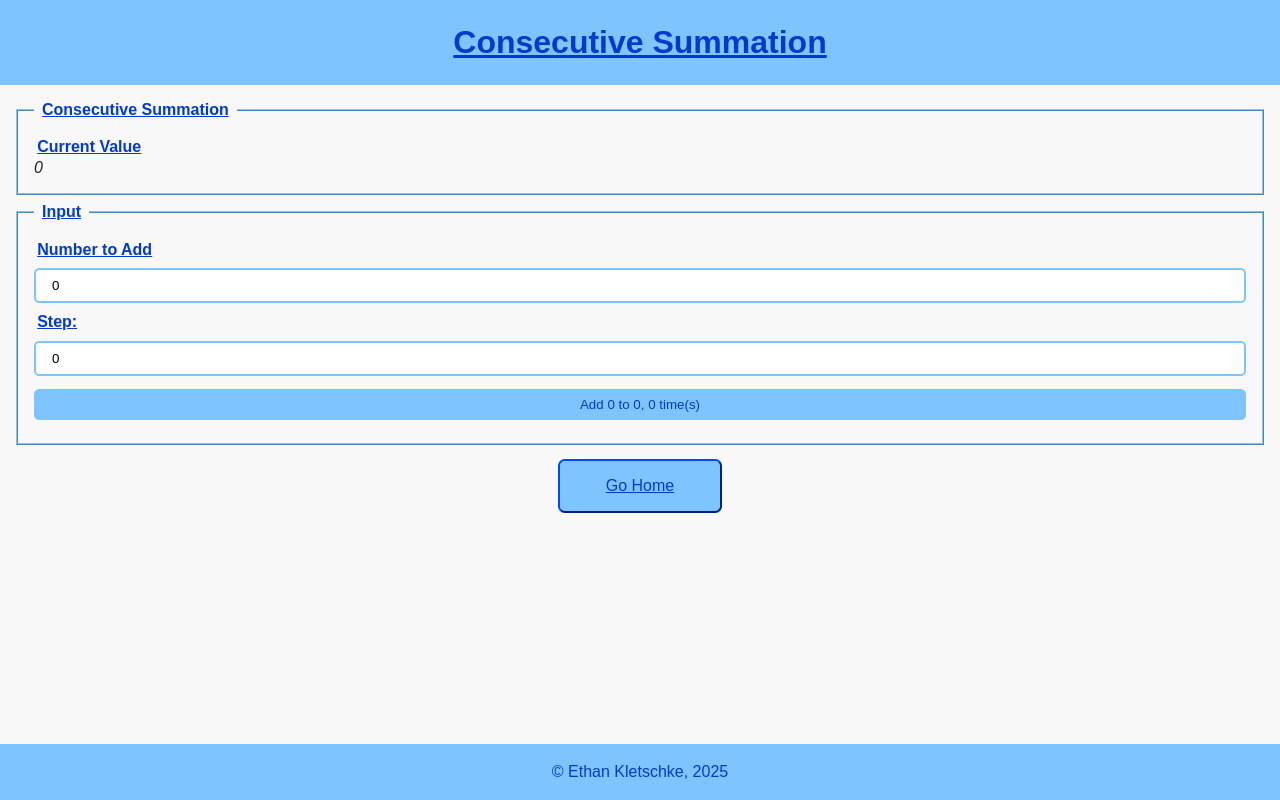
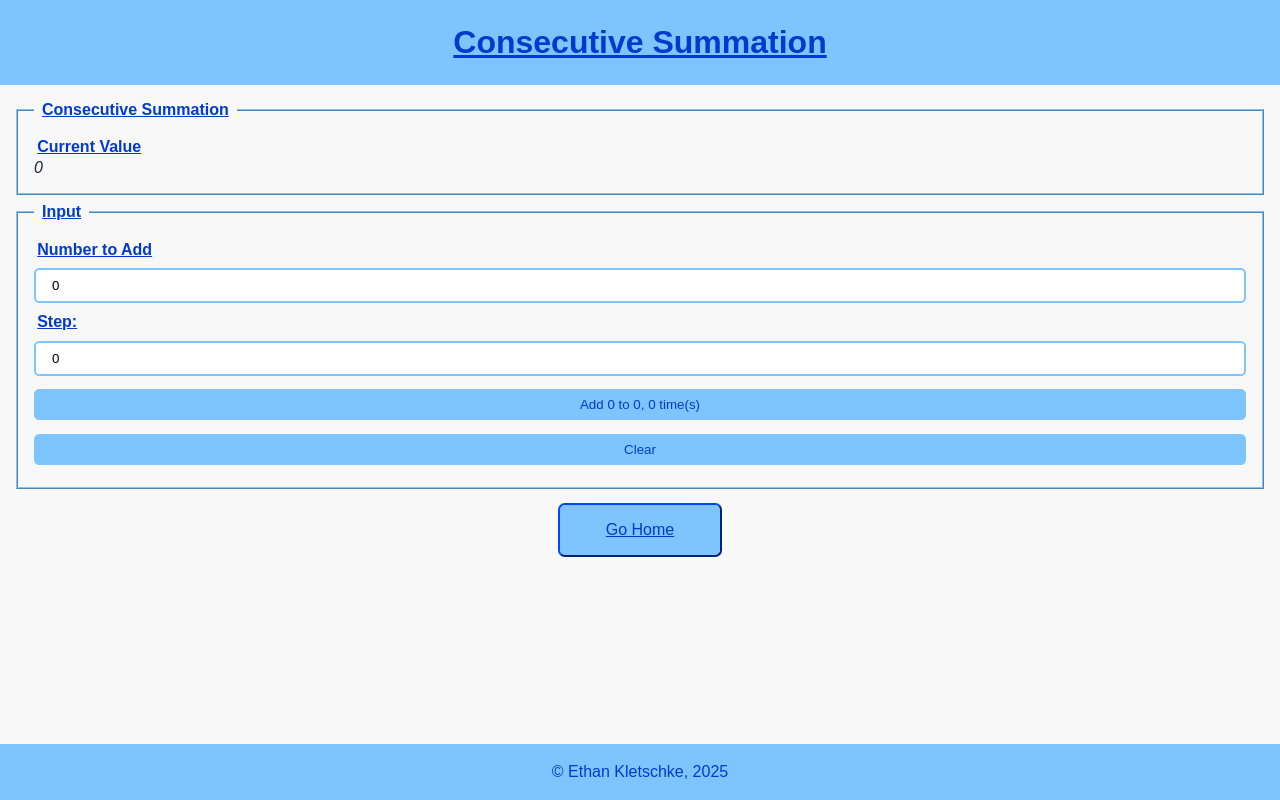
Before and after one commit to ethanKletschke/TSX-Portfolio-App, a React (Vite) app: page /consecutiveSum in a window 1280 px wide. Built offline with nearby package versions, Linux system fonts and the light colour scheme.

Commit message:
QoL: Add reset button to ConsecSum

```diff
--- a/src/pages/ConsecSum/ConsecSum.tsx
+++ b/src/pages/ConsecSum/ConsecSum.tsx
@@ -34,6 +34,14 @@ export default function ConsecSum() {
     setValue(prev => prev + (numToAdd * step));
   };
 
+  // Clear Form handler
+  const handleClear = () => {
+    // Reset the values
+    setValue(0);
+    setNumToAdd(0);
+    setStep(0);
+  };
+
   return (
     <main>
       {/* Header Component */}
@@ -53,6 +61,7 @@ export default function ConsecSum() {
               {value.toLocaleString()}
             </output>
           </fieldset>
+
           {/* Input Fieldset */}
           <fieldset>
             <legend>Input</legend>
@@ -60,7 +69,7 @@ export default function ConsecSum() {
             <label htmlFor="numAdd">Number to Add</label>
             <input
               autoComplete="off"
-              type="text"
+              type="number"
               name="numAdd"
               id="numAdd"
               // Value via state (or 1 if state evaluates to false).
@@ -68,22 +77,31 @@ export default function ConsecSum() {
               onChange={handleChangeNumAdd} // Attach the number add event handler.
               required
             />
+
             {/* Number of times to add the number */}
             <label htmlFor="step">Step:</label>
             <input
               autoComplete="off"
-              type="text"
+              type="number"
               name="step"
               id="step"
               value={step}
               onChange={handleChangeStep}
               required
             />
+
             {/* Submit button */}
-            <input
-              type="submit"
-              value={`Add ${numToAdd.toLocaleString()} to ${value.toLocaleString()}, ${step.toLocaleString()} time(s)`}
-            />
+            <button type="submit">
+              Add {numToAdd.toLocaleString()} to {value.toLocaleString()}, {step.toLocaleString()} time(s)
+            </button>
+
+            {/* clear button */}
+            <button
+              type="button"
+              onClick={handleClear}
+            >
+              Clear
+            </button>
           </fieldset>
         </Form>
 
```
